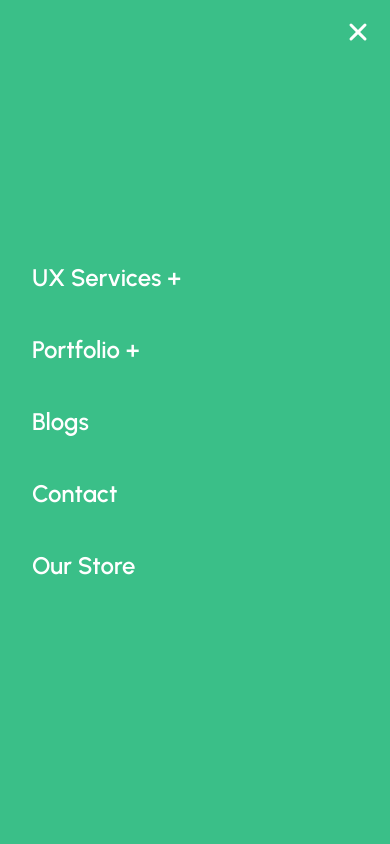
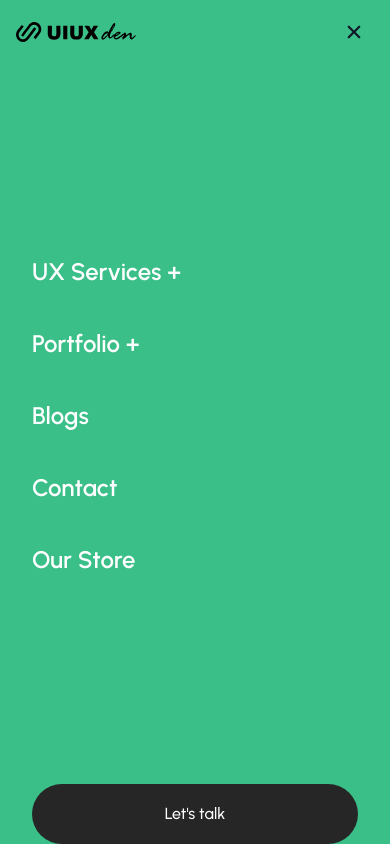
Before and after one commit to rtksng/uiuxden, a React (Vite) app: page /uiuxdenred/contact-us in a window 390 px wide. Both pictures are taken after a click on the button 354 px from the left and 40 px from the top of the page. Shown: the top 844 px of the page. Built offline with nearby package versions, Linux system fonts and the light colour scheme.

Commit message:
Assistant checkpoint: Update navbar with improved responsive design
Assistant generated file changes:
- src/components/Navbar.tsx: Update Navbar component with improved responsive design

---

User prompt:

Make this navbar responsive

```diff
--- a/src/components/Navbar.tsx
+++ b/src/components/Navbar.tsx
@@ -1,3 +1,4 @@
+
 import React, { useEffect, useState } from "react";
 import { motion, AnimatePresence } from "framer-motion";
 import { Link } from "react-router-dom";
@@ -16,17 +17,18 @@ const NavLinks: React.FC<{ isMobile?: boolean; onClick?: () => void }> = ({
     className={`${
       isMobile
         ? "flex flex-col items-start px-8 py-2 space-y-10 bg-secondary-light2 text-white h-full justify-center"
-        : "hidden xl:flex items-center space-x-6 "
+        : "hidden xl:flex items-center space-x-6"
     } font-semibold xl:font-normal`}
-    initial={{ opacity: 1, x: 0 }}
-    animate={{ opacity: isMobile ? 1 : 1, x: isMobile ? 0 : 0 }}
-    exit={{ opacity: 0, x: -50 }}
+    initial={{ opacity: 0, x: isMobile ? -100 : 0 }}
+    animate={{ opacity: 1, x: 0 }}
+    exit={{ opacity: 0, x: isMobile ? -100 : 0 }}
+    transition={{ duration: 0.3 }}
   >
     {["UX Services +", "Portfolio +", "Blogs", "Contact", "Our Store"].map(
       (link, idx) => (
         <li
           key={idx}
-          className="hover:text-black hover:font-semibold transition-all  text-2xl xl:text-base"
+          className="hover:text-black hover:font-semibold transition-all text-2xl xl:text-base whitespace-nowrap"
           onClick={onClick}
         >
           <Link
@@ -47,7 +49,15 @@ const Navbar: React.FC = () => {
   const [isMenuOpen, setIsMenuOpen] = useState(false);
   const [isSearchOpen, setIsSearchOpen] = useState(false);
   const [isScrolled, setIsScrolled] = useState(false);
-  const toggleMenu = () => setIsMenuOpen((prev) => !prev);
+
+  const toggleMenu = () => {
+    setIsMenuOpen((prev) => !prev);
+    if (!isMenuOpen) {
+      document.body.style.overflow = 'hidden';
+    } else {
+      document.body.style.overflow = 'unset';
+    }
+  };
 
   useEffect(() => {
     const handleScroll = () => {
@@ -55,7 +65,10 @@ const Navbar: React.FC = () => {
     };
 
     window.addEventListener("scroll", handleScroll);
-    return () => window.removeEventListener("scroll", handleScroll);
+    return () => {
+      window.removeEventListener("scroll", handleScroll);
+      document.body.style.overflow = 'unset';
+    };
   }, []);
 
   return (
@@ -65,18 +78,23 @@ const Navbar: React.FC = () => {
       }`}
     >
       <Container>
-        <nav className="flex items-center justify-between py-5 xl:py-2 relative z-50">
+        <nav className="flex items-center justify-between py-3 xl:py-2 relative z-50">
           {/* Logo */}
-          <Link to="/">
-            <img src={logo} alt="UIUXden Logo" className="max-w-[150px]" />
+          <Link to="/" className="z-50">
+            <img
+              src={logo}
+              alt="UIUXden Logo"
+              className="max-w-[120px] sm:max-w-[150px]"
+            />
           </Link>
 
           {/* Mobile Menu Toggle */}
           <button
-            className="xl:hidden w-10 h-10 flex items-center border-0 justify-center rounded-full text-gray-900 hover:bg-gray-100"
+            className="xl:hidden w-10 h-10 flex items-center justify-center rounded-full text-gray-900 hover:bg-gray-100 z-50 transition-colors"
             onClick={toggleMenu}
+            aria-label="Toggle menu"
           >
-            <CgMenuRightAlt size={24} />
+            {isMenuOpen ? <IoClose size={24} /> : <CgMenuRightAlt size={24} />}
           </button>
 
           {/* Desktop Navigation */}
@@ -108,30 +126,38 @@ const Navbar: React.FC = () => {
               <button
                 onClick={() => setIsSearchOpen((prev) => !prev)}
                 className="2xl:p-4 p-2 rounded-full text-gray-500 hover:bg-gray-100"
+                aria-label="Search"
               >
                 <CiSearch size={32} />
               </button>
             </div>
-            <Button className="nav-button" variant="primary">Let’s talk</Button>
+            <Button className="nav-button hidden sm:block" variant="primary">
+              Let's talk
+            </Button>
           </div>
 
           {/* Mobile Menu */}
           <AnimatePresence>
             {isMenuOpen && (
               <motion.div
-                className="fixed top-0 left-0 w-full h-full bg-white shadow-md z-40"
-                initial={{ y: "-100%", opacity: 0 }}
-                animate={{ y: 0, opacity: 1 }}
-                exit={{ y: "-100%", opacity: 0 }}
-                transition={{ duration: 0.5 }}
+                className="fixed inset-0 bg-secondary-light2 z-40"
+                initial={{ opacity: 0, y: "-100%" }}
+                animate={{ opacity: 1, y: 0 }}
+                exit={{ opacity: 0, y: "-100%" }}
+                transition={{ duration: 0.3 }}
               >
-                <button
-                  className="absolute top-4 right-4 text-white"
-                  onClick={toggleMenu}
-                >
-                  <IoClose color="#fff" size={32} />
-                </button>
-                <NavLinks isMobile onClick={toggleMenu} />
+                <div className="h-full flex flex-col pt-20">
+                  <NavLinks isMobile onClick={toggleMenu} />
+                  <div className="px-8 mt-8">
+                    <Button
+                      className="w-full"
+                      variant="primary"
+                      onClick={toggleMenu}
+                    >
+                      Let's talk
+                    </Button>
+                  </div>
+                </div>
               </motion.div>
             )}
           </AnimatePresence>
```
